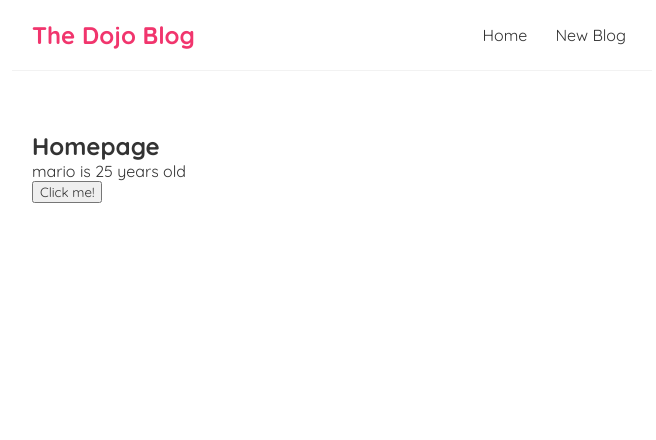
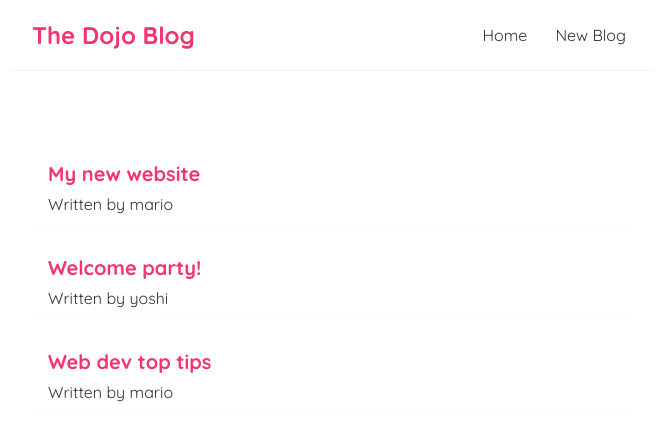
Before and after one commit to piotr-skolorzynski/react-tutorial-thenetninja, a React (Create React App) app in the folder react-tutorial-thenetninja/: page / in a window 1280 px wide. Shown: the top 440 px of the page, without its empty margins (308-964 px from the left). Built offline with nearby package versions, Linux system fonts and the light colour scheme.

Commit message:
lesson 7 - outputting lists

```diff
--- a/react-tutorial-thenetninja/src/Home.js
+++ b/react-tutorial-thenetninja/src/Home.js
@@ -1,19 +1,19 @@
 import { useState } from "react";
 
 const Home = () => {
-
-    const [name, setName] = useState('mario');
-    const [age, setAge] = useState(25);
-    const handleClick = () => {
-        setName('luigi');
-        setAge(30);
-    }
-
+    const [blogs, setBlogs] = useState([
+        {title: 'My new website', body: 'lorem ipsum...', author: 'mario', id: 1},
+        {title: 'Welcome party!', body: 'lorem ipsum...', author: 'yoshi', id: 2},
+        {title: 'Web dev top tips', body: 'lorem ipsum...', author: 'mario', id: 3}
+    ]);
     return (
         <div className="home">
-            <h2>Homepage</h2>
-            <p>{ name } is {age} years old</p>
-            <button onClick={handleClick}>Click me!</button>
+            {blogs.map(blog => (
+                <div className="blog-preview" key={blog.id}>
+                    <h2>{ blog.title }</h2>
+                    <p>Written by { blog.author }</p>
+                </div>
+            ))}
         </div>
     );
 }
--- a/react-tutorial-thenetninja/src/index.css
+++ b/react-tutorial-thenetninja/src/index.css
@@ -39,3 +39,20 @@
   margin: 40px auto;
   padding: 20px;
 }
+
+/* blog previews / list  */
+.blog-preview {
+  padding: 10px 16px;
+  margin: 20px 0;
+  border-bottom: 1px solid #fafafa;
+}
+
+.blog-preview:hover {
+  box-shadow: 1px 3px 5px rgba(0, 0, 0, .1);
+}
+
+.blog-preview h2 {
+  font-size: 20px;
+  color: #f1356d;
+  margin-bottom: 8px;
+}
```
